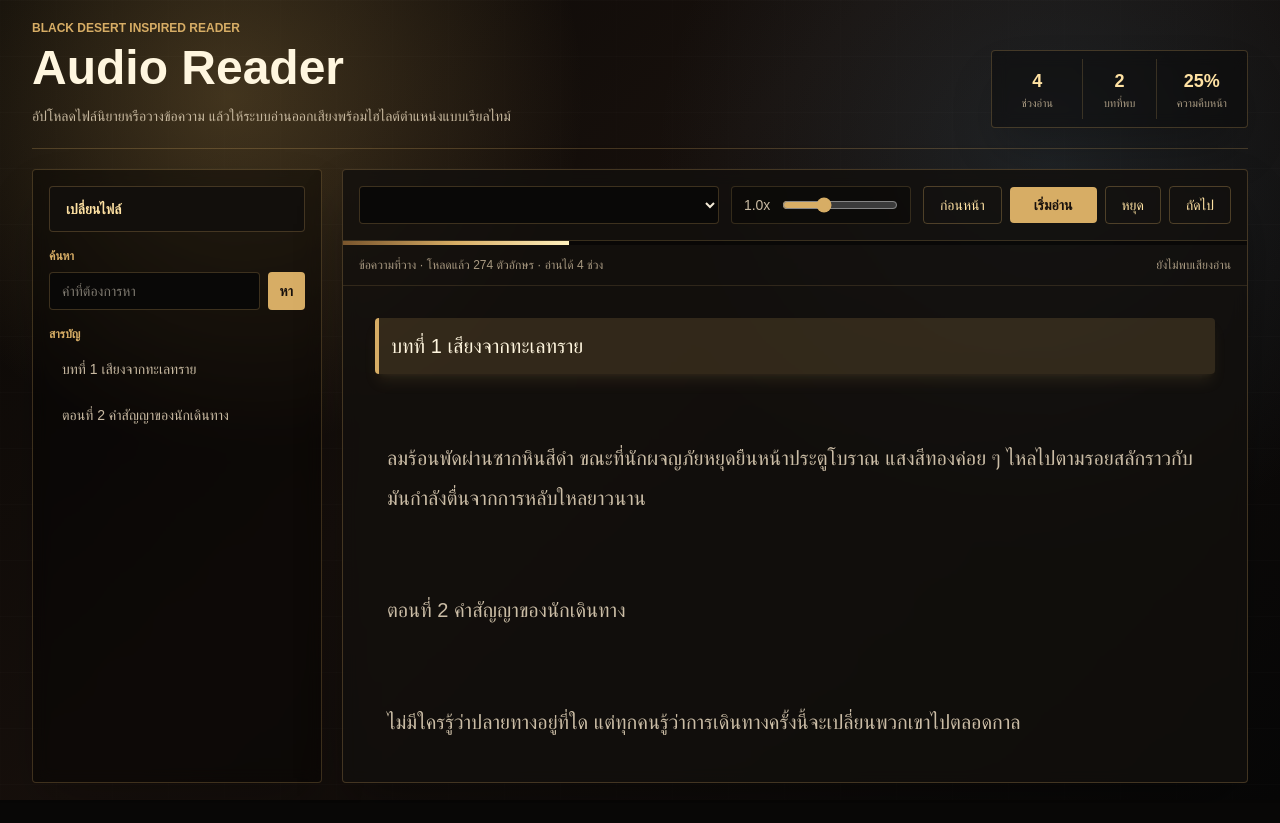
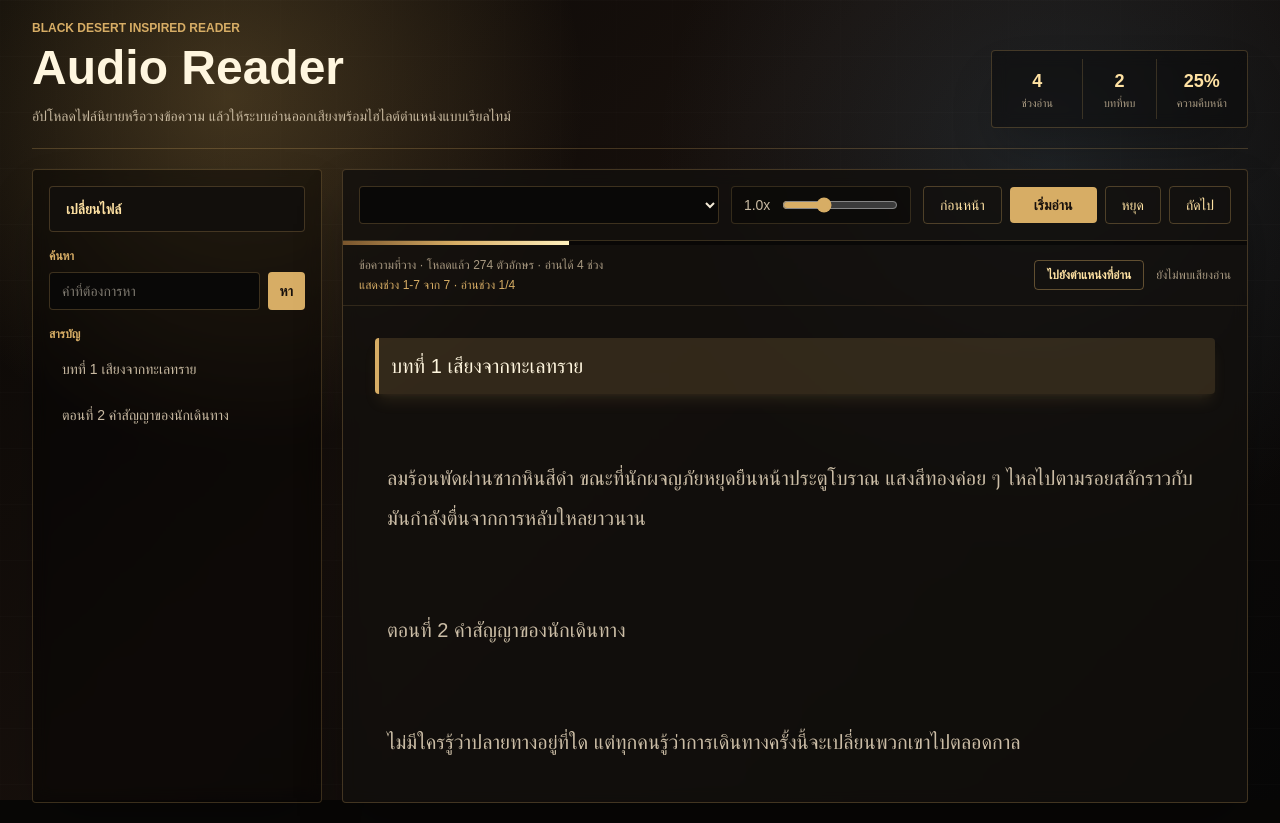
Before and after one commit to kankrittapon/SpeechyByKrittapon, a Next.js app: page / in a window 1280 px wide. Both pictures are taken after a click on the button "เปิดตัวอย่าง". Built offline with nearby package versions, Linux system fonts and the light colour scheme.

Commit message:
Virtualize reader chunk rendering

```diff
--- a/app/page.tsx
+++ b/app/page.tsx
@@ -11,6 +11,10 @@ const SPEECH_WATCHDOG_MAX_MS = 45000;
 const SPEECH_KEEP_ALIVE_MS = 9000;
 const RESUME_STORAGE_KEY = "audioReaderResumeSessions";
 const RESUME_STORAGE_LIMIT = 12;
+const VISIBLE_BEFORE = 80;
+const VISIBLE_AFTER = 180;
+const VISIBLE_EXPAND_STEP = 120;
+const LARGE_FILE_WINDOW_THRESHOLD = 2000;
 const SAMPLE_TEXT = `บทที่ 1 เสียงจากทะเลทราย
 
 ลมร้อนพัดผ่านซากหินสีดำ ขณะที่นักผจญภัยหยุดยืนหน้าประตูโบราณ แสงสีทองค่อย ๆ ไหลไปตามรอยสลักราวกับมันกำลังตื่นจากการหลับใหลยาวนาน
@@ -67,6 +71,25 @@ interface PendingResume {
   displayIndex: number;
   readableIndex: number;
 }
+
+interface VisibleWindow {
+  start: number;
+  end: number;
+  before: number;
+  after: number;
+}
+
+const clampVisibleWindow = (centerIndex: number, total: number, before: number, after: number): VisibleWindow => {
+  if (total <= 0) return { start: 0, end: 0, before, after };
+
+  const safeCenter = Math.max(0, Math.min(total - 1, centerIndex));
+  return {
+    start: Math.max(0, safeCenter - before),
+    end: Math.min(total, safeCenter + after + 1),
+    before,
+    after,
+  };
+};
 
 const blankStats = (): CleanStats => ({
   removedRuleLines: 0,
@@ -224,6 +247,9 @@ export default function AudioReader() {
   const [fileName, setFileName] = useState("");
   const [fileHash, setFileHash] = useState("");
   const [pendingResume, setPendingResume] = useState<PendingResume | null>(null);
+  const [visibleWindow, setVisibleWindow] = useState<VisibleWindow>(() =>
+    clampVisibleWindow(0, 0, VISIBLE_BEFORE, VISIBLE_AFTER),
+  );
 
   const readerRef = useRef<HTMLDivElement>(null);
   const speakChunkRef = useRef<(readableIndex: number) => void>(() => {});
@@ -233,6 +259,7 @@ export default function AudioReader() {
   const isPlayingRef = useRef(false);
   const isPausedRef = useRef(false);
   const currentReadableIndexRef = useRef(0);
+  const pendingScrollIndexRef = useRef<number | null>(null);
 
   useEffect(() => {
     const loadVoices = () => {
@@ -309,14 +336,42 @@ export default function AudioReader() {
     });
   }, [currentIndex, currentReadableIndex, fileHash, fileName, rate, readableChunks.length, selectedVoice, text.length]);
 
+  const centerVisibleWindow = useCallback((displayIndex: number, shouldScroll = true) => {
+    setVisibleWindow((previous) => clampVisibleWindow(displayIndex, displayChunks.length, previous.before, previous.after));
+    if (shouldScroll) pendingScrollIndexRef.current = displayIndex;
+  }, [displayChunks.length]);
+
   useEffect(() => {
-    const activeElement = readerRef.current?.querySelector(".active-chunk") as HTMLElement | null;
-    activeElement?.scrollIntoView({ behavior: "smooth", block: "center" });
-  }, [currentIndex]);
+    const targetIndex = pendingScrollIndexRef.current;
+    if (targetIndex === null) return;
+
+    const frameId = window.requestAnimationFrame(() => {
+      const activeElement = readerRef.current?.querySelector(`[data-display-index="${targetIndex}"]`) as HTMLElement | null;
+      activeElement?.scrollIntoView({ behavior: "smooth", block: "center" });
+      if (pendingScrollIndexRef.current === targetIndex) pendingScrollIndexRef.current = null;
+    });
+
+    return () => window.cancelAnimationFrame(frameId);
+  }, [visibleWindow.start, visibleWindow.end, currentIndex]);
 
   const progress = readableChunks.length
     ? Math.min(100, Math.round(((currentReadableIndex + 1) / readableChunks.length) * 100))
     : 0;
+
+  const visibleChunks = useMemo(
+    () => displayChunks.slice(visibleWindow.start, visibleWindow.end),
+    [displayChunks, visibleWindow.end, visibleWindow.start],
+  );
+  const searchResultSet = useMemo(() => new Set(searchResults), [searchResults]);
+  const hiddenBefore = visibleWindow.start;
+  const hiddenAfter = Math.max(0, displayChunks.length - visibleWindow.end);
+  const isWindowedMode = displayChunks.length > LARGE_FILE_WINDOW_THRESHOLD;
+  const visibleRangeText = displayChunks.length
+    ? `แสดงช่วง ${(visibleWindow.start + 1).toLocaleString()}-${visibleWindow.end.toLocaleString()} จาก ${displayChunks.length.toLocaleString()}`
+    : "ยังไม่มีช่วงแสดงผล";
+  const readingRangeText = readableChunks.length
+    ? `อ่านช่วง ${(currentReadableIndex + 1).toLocaleString()}/${readableChunks.length.toLocaleString()}`
+    : "ยังไม่มีช่วงอ่าน";
 
   const currentVoiceName = useMemo(() => {
     return voices.find((voice) => voice.voiceURI === selectedVoice)?.name ?? "ยังไม่พบเสียงอ่าน";
@@ -384,33 +439,36 @@ export default function AudioReader() {
     (readableIndex: number) => {
       const chunk = readableChunks[readableIndex];
       if (!chunk) return;
+      centerVisibleWindow(chunk.displayIndex);
       setCurrentReadableIndex(readableIndex);
       setCurrentIndex(chunk.displayIndex);
     },
-    [readableChunks],
+    [centerVisibleWindow, readableChunks],
   );
 
   const jumpToDisplayChunk = useCallback(
     (displayIndex: number) => {
       const chunk = displayChunks[displayIndex];
       if (!chunk) return;
-      const nextReadableIndex =
+      centerVisibleWindow(displayIndex);
+      setCurrentIndex(displayIndex);
+
+      const nextReadableDisplayIndex =
         chunk.readableIndex ??
         readableChunks.find((readableChunk) => readableChunk.displayIndex > displayIndex)?.displayIndex ??
         -1;
 
-      setCurrentIndex(displayIndex);
       if (chunk.readableIndex !== null) {
         setCurrentReadableIndex(chunk.readableIndex);
         return;
       }
 
       const fallbackReadableIndex = readableChunks.findIndex(
-        (readableChunk) => readableChunk.displayIndex === nextReadableIndex,
+        (readableChunk) => readableChunk.displayIndex === nextReadableDisplayIndex,
       );
       if (fallbackReadableIndex >= 0) setCurrentReadableIndex(fallbackReadableIndex);
     },
-    [displayChunks, readableChunks],
+    [centerVisibleWindow, displayChunks, readableChunks],
   );
 
   const processText = useCallback((rawText: string, sourceName = "ข้อความที่วาง") => {
@@ -438,6 +496,8 @@ export default function AudioReader() {
     setToc(processed.toc);
     setCurrentIndex(0);
     setCurrentReadableIndex(0);
+    setVisibleWindow(clampVisibleWindow(0, processed.displayChunks.length, VISIBLE_BEFORE, VISIBLE_AFTER));
+    pendingScrollIndexRef.current = 0;
     setIsPlaying(false);
     setIsPaused(false);
     setSearchResults([]);
@@ -446,6 +506,7 @@ export default function AudioReader() {
       processed.stats.removedRuleLines ? `ลบเส้นคั่น ${processed.stats.removedRuleLines} จุด` : "",
       processed.stats.splitLongParagraphs ? `ตัดย่อหน้ายาว ${processed.stats.splitLongParagraphs} จุด` : "",
       processed.stats.collapsedBlankRuns ? `ลดช่องว่าง ${processed.stats.collapsedBlankRuns} จุด` : "",
+      processed.displayChunks.length > LARGE_FILE_WINDOW_THRESHOLD ? "เปิดโหมดประหยัดการแสดงผล" : "",
     ].filter(Boolean);
     setPendingResume(
       previousSession && safeResumeIndex > 0
@@ -488,6 +549,7 @@ export default function AudioReader() {
         window.clearTimeout(watchdogTimerRef.current);
         watchdogTimerRef.current = null;
       }
+      centerVisibleWindow(chunk.displayIndex);
       setCurrentReadableIndex(readableIndex);
       setCurrentIndex(chunk.displayIndex);
       const utterance = new SpeechSynthesisUtterance(chunk.text);
@@ -537,7 +599,7 @@ export default function AudioReader() {
       scheduleSpeechWatchdog(readableIndex, chunk.text);
       window.speechSynthesis.speak(utterance);
     },
-    [clearSpeechTimers, ensureSpeechKeepAlive, rate, readableChunks, scheduleSpeechWatchdog, selectedVoice, voices],
+    [centerVisibleWindow, clearSpeechTimers, ensureSpeechKeepAlive, rate, readableChunks, scheduleSpeechWatchdog, selectedVoice, voices],
   );
 
   useEffect(() => {
@@ -645,6 +707,33 @@ export default function AudioReader() {
     jumpToReadableChunk(0);
     setPendingResume(null);
     setNotice("เริ่มอ่านจากต้นไฟล์");
+  };
+
+  const focusCurrentPosition = () => centerVisibleWindow(currentIndex);
+
+  const expandVisibleWindow = () => {
+    setVisibleWindow((previous) =>
+      clampVisibleWindow(
+        currentIndex,
+        displayChunks.length,
+        previous.before + VISIBLE_EXPAND_STEP,
+        previous.after + VISIBLE_EXPAND_STEP,
+      ),
+    );
+  };
+
+  const revealPreviousWindow = () => {
+    setVisibleWindow((previous) => ({
+      ...previous,
+      start: Math.max(0, previous.start - VISIBLE_EXPAND_STEP),
+    }));
+  };
+
+  const revealNextWindow = () => {
+    setVisibleWindow((previous) => ({
+      ...previous,
+      end: Math.min(displayChunks.length, previous.end + VISIBLE_EXPAND_STEP),
+    }));
   };
 
   return (
@@ -821,9 +910,28 @@ export default function AudioReader() {
               <div className="flex flex-wrap items-center justify-between gap-3 border-b border-[#d7ad65]/15 px-4 py-3 text-xs text-[#a99a82]">
                 <div className="min-w-0 flex-1">
                   <span className="block truncate">{fileName ? `${fileName} · ` : ""}{notice}</span>
+                  <span className="mt-1 block text-[#d7ad65]">
+                    {visibleRangeText} · {readingRangeText}
+                    {isWindowedMode ? " · โหมดไฟล์ใหญ่" : ""}
+                  </span>
                 </div>
-                {pendingResume && (
-                  <div className="flex flex-wrap gap-2">
+                <div className="flex flex-wrap gap-2">
+                  <button
+                    onClick={focusCurrentPosition}
+                    className="rounded border border-[#d7ad65]/40 px-3 py-1.5 text-xs font-bold text-[#ffe2a3] hover:bg-[#d7ad65]/10"
+                  >
+                    ไปยังตำแหน่งที่อ่าน
+                  </button>
+                  {isWindowedMode && (
+                    <button
+                      onClick={expandVisibleWindow}
+                      className="rounded border border-[#5d86a3]/45 px-3 py-1.5 text-xs font-bold text-[#cfe8f7] hover:bg-[#5d86a3]/10"
+                    >
+                      ขยายช่วงแสดงผล
+                    </button>
+                  )}
+                  {pendingResume && (
+                    <>
                     <button
                       onClick={resumeFromSavedPosition}
                       className="rounded border border-[#d7ad65]/40 px-3 py-1.5 text-xs font-bold text-[#ffe2a3] hover:bg-[#d7ad65]/10"
@@ -836,17 +944,28 @@ export default function AudioReader() {
                     >
                       เริ่มใหม่
                     </button>
-                  </div>
-                )}
+                    </>
+                  )}
+                </div>
                 <span className="truncate text-right">{currentVoiceName}</span>
               </div>
 
               <div ref={readerRef} className="bdo-scrollbar flex-1 overflow-y-auto p-5 text-lg leading-9 md:p-8 md:text-xl md:leading-10">
-                {displayChunks.map((chunk, index) => {
-                  const isMatch = searchResults.includes(index);
+                {hiddenBefore > 0 && (
+                  <button
+                    onClick={revealPreviousWindow}
+                    className="mb-4 block w-full rounded border border-[#d7ad65]/25 bg-black/25 px-3 py-2 text-center text-sm text-[#d7ad65] hover:bg-[#d7ad65]/10"
+                  >
+                    ก่อนหน้านี้ {hiddenBefore.toLocaleString()} ช่วง
+                  </button>
+                )}
+                {visibleChunks.map((chunk, offset) => {
+                  const index = visibleWindow.start + offset;
+                  const isMatch = searchResultSet.has(index);
                   return (
                     <button
                       key={`${chunk.start}-${index}`}
+                      data-display-index={index}
                       onClick={() => jumpToChunk(index)}
                       className={`block w-full whitespace-pre-wrap rounded px-3 py-2 text-left transition ${
                         index === currentIndex
@@ -860,6 +979,14 @@ export default function AudioReader() {
                     </button>
                   );
                 })}
+                {hiddenAfter > 0 && (
+                  <button
+                    onClick={revealNextWindow}
+                    className="mt-4 block w-full rounded border border-[#d7ad65]/25 bg-black/25 px-3 py-2 text-center text-sm text-[#d7ad65] hover:bg-[#d7ad65]/10"
+                  >
+                    หลังจากนี้ {hiddenAfter.toLocaleString()} ช่วง
+                  </button>
+                )}
               </div>
             </section>
           </div>
```
